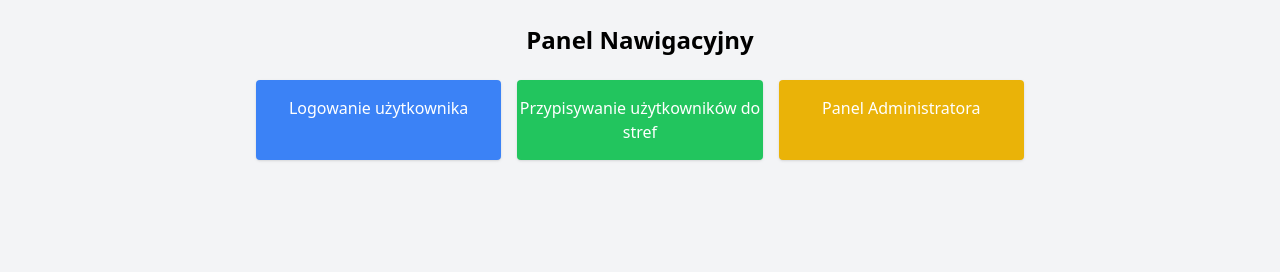
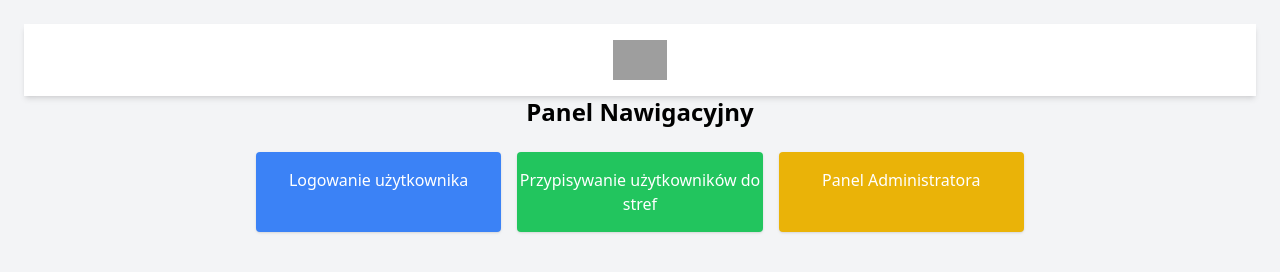
Before and after one commit to kamil-work-gxo/magazyn-strefy, a plain HTML site: page panel.html in a window 1280 px wide. Drawn offline with nearby package versions, Linux system fonts and the light colour scheme; grey boxes are pictures that could not be loaded.

Commit message:
Update panel.html

```diff
--- a/panel.html
+++ b/panel.html
@@ -7,6 +7,11 @@
   <script src="https://cdn.tailwindcss.com"></script>
 </head>
 <body class="bg-gray-100 p-6">
+  <!-- Pasek z logo -->
+  <header class="w-full bg-white shadow-md p-4 flex justify-center">
+    <img src="https://upload.wikimedia.org/wikipedia/commons/1/15/GXO_Logistics_logo.svg" alt="GXO" class="h-10">
+  </header>
+
   <h1 class="text-2xl font-bold mb-6 text-center">Panel Nawigacyjny</h1>
 
   <div class="grid grid-cols-1 sm:grid-cols-2 lg:grid-cols-3 gap-4 max-w-3xl mx-auto">
```
